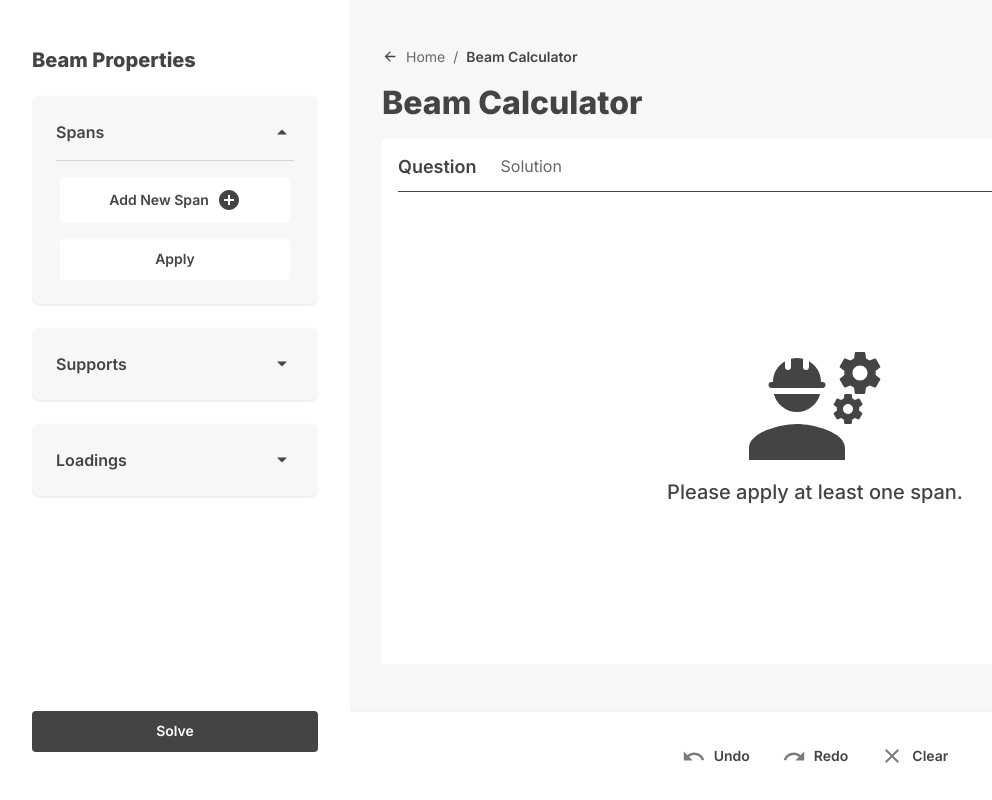
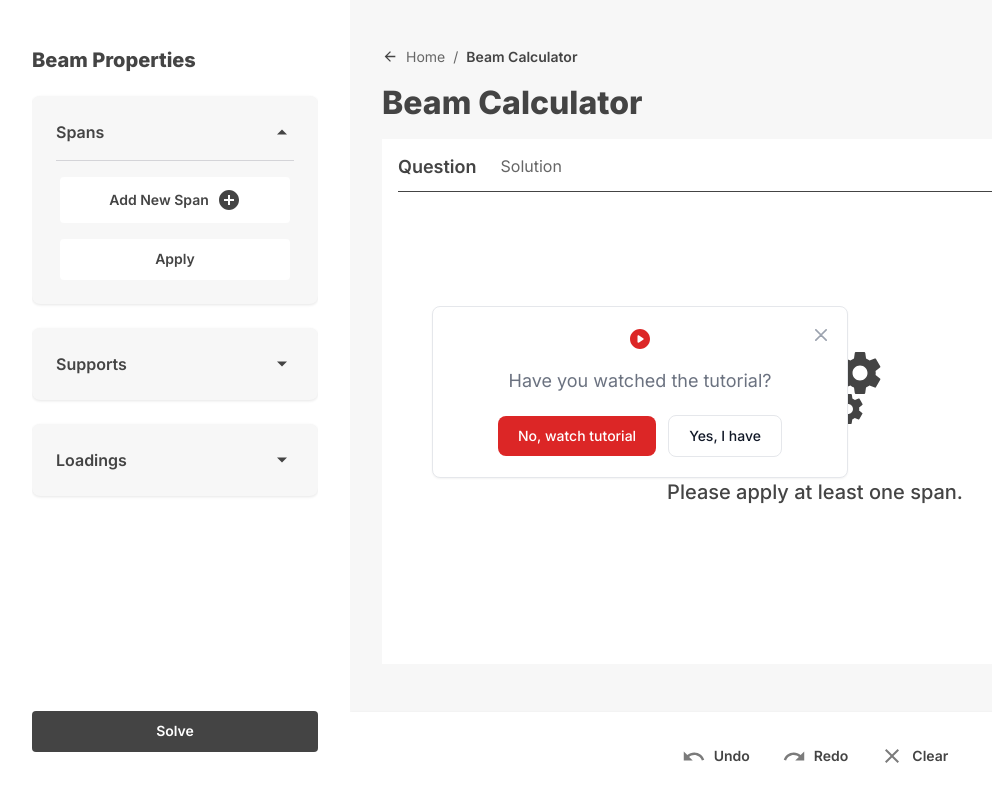
Before and after one commit to maaazi643/Beam-calculator, a React (Vite) app: page /beam-calculator/question in a window 1280 px wide. Shown: the whole page, without its empty margins (0-992 px from the left). Built offline with nearby package versions, Linux system fonts and the light colour scheme; what better-react-mathjax would draw is missing.

Commit message:
added alert modal

```diff
--- /dev/null
+++ b/src/hooks/utils/useLocalStorage.jsx
@@ -0,0 +1,27 @@
+import { useState, useEffect } from "react";
+
+function useLocalStorage(key, initialValue) {
+  // Retrieve stored value or use initialValue
+  const [value, setValue] = useState(() => {
+    try {
+      const storedValue = localStorage.getItem(key);
+      return storedValue !== null ? JSON.parse(storedValue) : initialValue;
+    } catch (error) {
+      console.error("Error reading localStorage key:", key, error);
+      return initialValue;
+    }
+  });
+
+  // Update localStorage whenever value changes
+  useEffect(() => {
+    try {
+      localStorage.setItem(key, JSON.stringify(value));
+    } catch (error) {
+      console.error("Error writing to localStorage key:", key, error);
+    }
+  }, [key, value]);
+
+  return [value, setValue];
+}
+
+export default useLocalStorage;
--- a/src/pages/beam-calculator/AlertModal.jsx
+++ b/src/pages/beam-calculator/AlertModal.jsx
@@ -1,19 +1,44 @@
 import React from "react";
 import PropTypes from "prop-types";
+import PlayCircleRoundedIcon from "@mui/icons-material/PlayCircleRounded";
+import { motion, AnimatePresence } from "framer-motion";
 
-function AlertModal(props) {
+function AlertModal({isVisible, onClose}) {
+  const modalVariants = {
+    hidden: { opacity: 0, scale: 0.9, y: "-50%" },
+    visible: { opacity: 1, scale: 1, y: "0%" },
+    exit: { opacity: 0, scale: 0.9, y: "-50%" },
+  };
+
+  const watchTutorialHandler = () => {
+    window.open("https://www.youtube.com/watch?v=EqwYDFxusAs");
+    onClose()
+  };
+
   return (
-    <div
+    <AnimatePresence>
+      {isVisible && (
+        <motion.div
           id="popup-modal"
           tabIndex="-1"
-      className="hidden overflow-y-auto overflow-x-hidden fixed top-0 right-0 left-0 z-50 justify-center items-center w-full md:inset-0 h-[calc(100%-1rem)] max-h-full"
+          className="overflow-y-auto overflow-x-hidden fixed top-0 right-0 left-0 z-50 flex justify-center items-center w-full md:inset-0 h-[calc(100%-1rem)] max-h-full"
+          initial="hidden"
+          animate="visible"
+          exit="exit"
+          transition={{ duration: 0.3, ease: "easeInOut" }}
+          onClick={onClose}
+          variants={modalVariants}
         >
-      <div className="relative p-4 w-full max-w-md max-h-full">
-        <div className="relative bg-white rounded-lg shadow dark:bg-gray-700">
+          <div
+            className="relative p-4 w-full max-w-md max-h-full"
+            onClick={(e) => e.stopPropagation()}
+          >
+            <div className="relative bg-white rounded-lg shadow-sm border border-gray-200">
               <button
                 type="button"
-            className="absolute top-3 end-2.5 text-gray-400 bg-transparent hover:bg-gray-200 hover:text-gray-900 rounded-lg text-sm w-8 h-8 ms-auto inline-flex justify-center items-center dark:hover:bg-gray-600 dark:hover:text-white"
+                className="absolute top-3 end-2.5 text-gray-400 bg-transparent hover:bg-gray-200 hover:text-gray-900 rounded-lg text-sm w-8 h-8 ms-auto inline-flex justify-center items-center "
                 data-modal-hide="popup-modal"
+                onClick={onClose}
               >
                 <svg
                   className="w-3 h-3"
@@ -33,45 +58,38 @@ function AlertModal(props) {
                 <span className="sr-only">Close modal</span>
               </button>
               <div className="p-4 md:p-5 text-center">
-            <svg
-              className="mx-auto mb-4 text-gray-400 w-12 h-12 dark:text-gray-200"
-              aria-hidden="true"
-              xmlns="http://www.w3.org/2000/svg"
-              fill="none"
-              viewBox="0 0 20 20"
-            >
-              <path
-                stroke="currentColor"
-                strokeLinecap="round"
-                strokeLinejoin="round"
-                strokeWidth="2"
-                d="M10 11V6m0 8h.01M19 10a9 9 0 1 1-18 0 9 9 0 0 1 18 0Z"
-              />
-            </svg>
-            <h3 className="mb-5 text-lg font-normal text-gray-500 dark:text-gray-400">
-              Are you sure you want to delete this product?
+                <PlayCircleRoundedIcon className="mx-auto mb-4 w-12 h-12 text-red-600" />
+                <h3 className="mb-5 text-lg font-normal text-gray-500 ">
+                  Have you watched the tutorial?
                 </h3>
                 <button
                   data-modal-hide="popup-modal"
                   type="button"
-              className="text-white bg-red-600 hover:bg-red-800 focus:ring-4 focus:outline-none focus:ring-red-300 dark:focus:ring-red-800 font-medium rounded-lg text-sm inline-flex items-center px-5 py-2.5 text-center"
+                  className="text-white bg-red-600 hover:bg-red-700 focus:ring-4 focus:outline-none focus:ring-red-300 dark:focus:ring-red-800 font-medium rounded-lg text-sm inline-flex items-center px-5 py-2.5 text-center"
+                  onClick={watchTutorialHandler}
                 >
-              Yes, I am sure
+                  No, watch tutorial
                 </button>
                 <button
+                  onClick={onClose}
                   data-modal-hide="popup-modal"
                   type="button"
-              className="py-2.5 px-5 ms-3 text-sm font-medium text-gray-900 focus:outline-none bg-white rounded-lg border border-gray-200 hover:bg-gray-100 hover:text-blue-700 focus:z-10 focus:ring-4 focus:ring-gray-100 dark:focus:ring-gray-700 dark:bg-gray-800 dark:text-gray-400 dark:border-gray-600 dark:hover:text-white dark:hover:bg-gray-700"
+                  className="py-2.5 px-5 ms-3 text-sm font-medium text-gray-900 focus:outline-none bg-white rounded-lg border border-gray-200 hover:bg-gray-100 focus:z-10 focus:ring-4 focus:ring-gray-100"
                 >
-              No, cancel
+                  Yes, I have
                 </button>
               </div>
             </div>
           </div>
-    </div>
+        </motion.div>
+      )}
+    </AnimatePresence>
   );
 }
 
-AlertModal.propTypes = {};
+AlertModal.propTypes = {
+  isVisible: PropTypes.bool.isRequired,
+  onClose: PropTypes.func.isRequired,
+};
 
 export default AlertModal;
--- a/src/pages/beam-calculator/CalculatorLayout.jsx
+++ b/src/pages/beam-calculator/CalculatorLayout.jsx
@@ -2,11 +2,17 @@ import React from "react";
 import Sidebar from "./Sidebar";
 import Output from "./Output";
 import AlertModal from "./AlertModal";
+import useLocalStorage from "../../hooks/utils/useLocalStorage";
 
 export default function CalculatorLayout() {
+  const [showWatchVideoAlert, setShowWatchVideoAlert] = useLocalStorage("showWatchVideoAlert", true);
+
   return (
     <div className="sm:flex sm:flex-row w-full min-h-screen h-screen max-h-screen overflow-hidden">
-      {/* <AlertModal/> */}
+      <AlertModal
+        isVisible={showWatchVideoAlert}
+        onClose={() => setShowWatchVideoAlert(false)}
+      />
       <Sidebar />
       <Output />
     </div>
```
Lines whose indentation alone changed are shown as unchanged.
